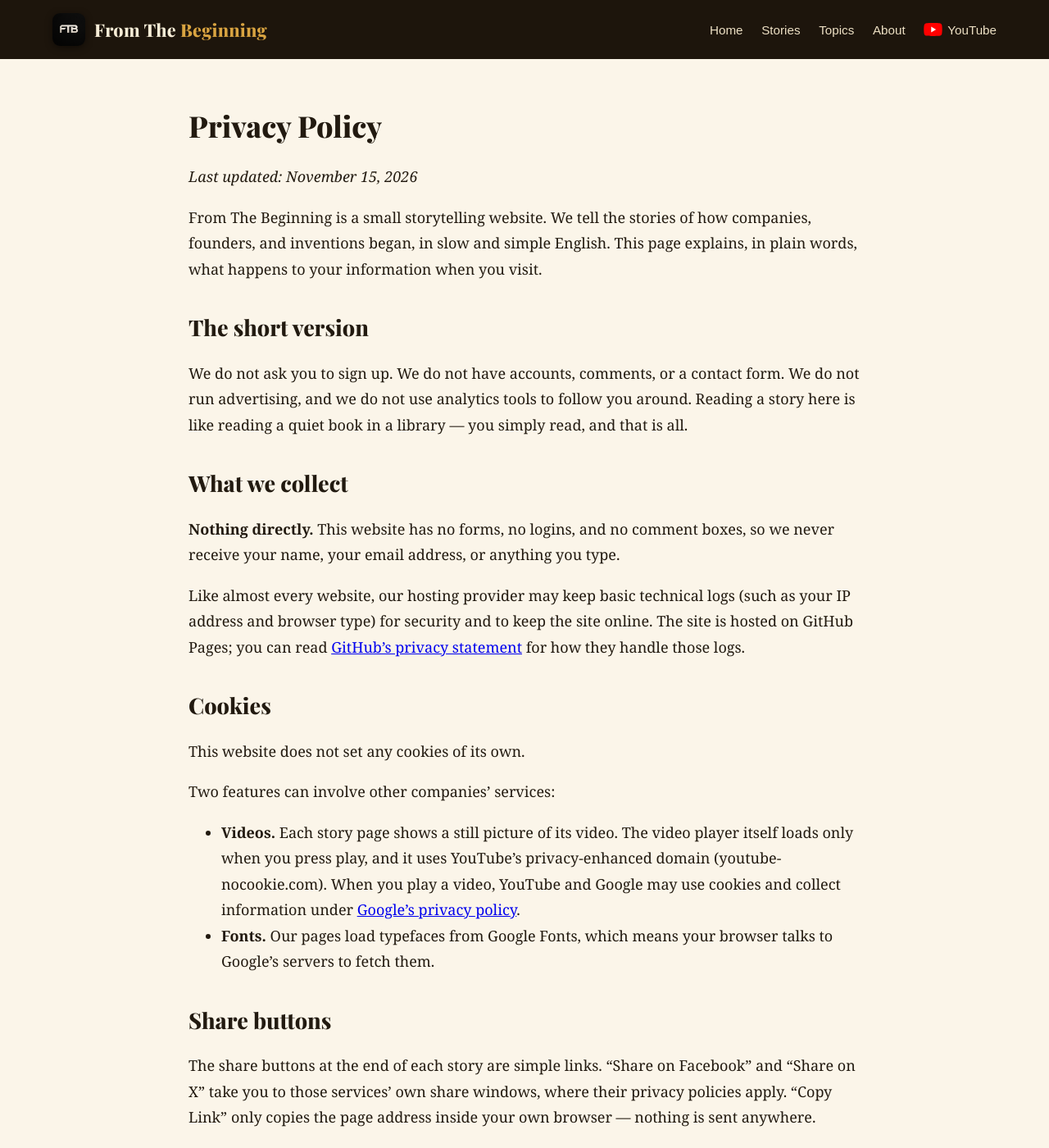
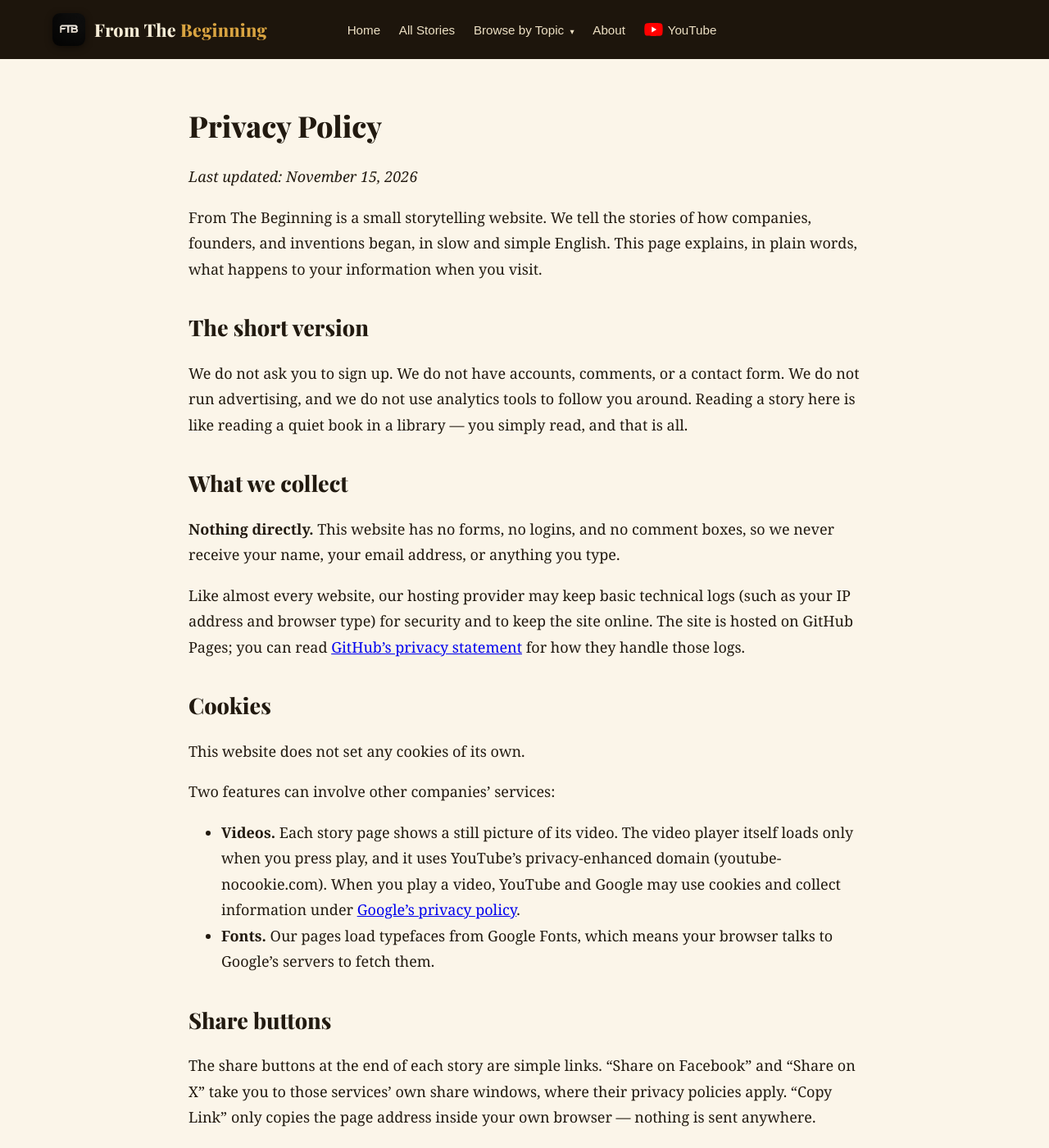
Before and after one commit to docsachmienphi/FTB, a Jekyll site: the page built from privacy.md, in a window 1280 px wide and 1400 px high. Shown: the whole window at 82% size. Built offline with Jekyll 4.4.1, drawn with Linux system fonts in a browser that asks for light colours.

Commit message:
Header nav: centred cluster, All Stories label, Browse by Topic dropdown (Company History / Founder Stories / Invention History)

```diff
--- a/_layouts/default.html
+++ b/_layouts/default.html
@@ -17,7 +17,7 @@
 <link rel="apple-touch-icon" href="/apple-touch-icon.png">
 <link rel="preconnect" href="https://fonts.googleapis.com">
 <link href="https://fonts.googleapis.com/css2?family=Playfair+Display:wght@600;800&family=Inter:wght@400;600;800&display=swap" rel="stylesheet">
-<link rel="stylesheet" href="/assets/css/style.css?v=15">
+<link rel="stylesheet" href="/assets/css/style.css?v=16">
 {% if page.youtube_id %}
 <script type="application/ld+json">
 {"@context":"https://schema.org","@type":"VideoObject","name":"{{ page.title }}","description":"{{ page.description }}","thumbnailUrl":"https://i.ytimg.com/vi/{{ page.youtube_id }}/maxresdefault.jpg","uploadDate":"{{ page.date | date_to_xmlschema }}","embedUrl":"https://www.youtube.com/embed/{{ page.youtube_id }}","url":"https://www.youtube.com/watch?v={{ page.youtube_id }}"}
@@ -27,7 +27,7 @@
 <body>
 <header class="site-header">
   <a class="logo" href="/"><img class="logo-mark" src="/assets/images/logo-header.png" alt="FTB logo">From The <span>Beginning</span></a>
-  <nav><a href="/">Home</a> <a href="/stories/">Stories</a> <a href="/topics/">Topics</a> <a href="/about/">About</a> <a href="{{ site.youtube_channel }}" target="_blank" rel="noopener"><svg width="23" height="16" viewBox="0 0 28 20" style="vertical-align:-2px;margin-right:6px" aria-hidden="true"><path fill="#FF0000" d="M27.4 3.1c-.3-1.3-1.3-2.3-2.6-2.6C22.6 0 14 0 14 0S5.4 0 3.2.5C1.9.8.9 1.8.6 3.1C0 5.3 0 10 0 10s0 4.7.6 6.9c.3 1.3 1.3 2.3 2.6 2.6C5.4 20 14 20 14 20s8.6 0 10.8-.5c1.3-.3 2.3-1.3 2.6-2.6.6-2.2.6-6.9.6-6.9s0-4.7-.6-6.9z"/><path fill="#FFFFFF" d="M11.2 14.3V5.7L18.5 10l-7.3 4.3z"/></svg>YouTube</a></nav>
+  <nav><a href="/">Home</a> <a href="/stories/">All Stories</a> <span class="has-drop"><a href="/topics/">Browse by Topic <span class="caret">&#9662;</span></a><span class="drop"><a href="/topics/company-history/">Company History</a><a href="/topics/founder-stories/">Founder Stories</a><a href="/topics/invention-history/">Invention History</a></span></span> <a href="/about/">About</a> <a href="{{ site.youtube_channel }}" target="_blank" rel="noopener"><svg width="23" height="16" viewBox="0 0 28 20" style="vertical-align:-2px;margin-right:6px" aria-hidden="true"><path fill="#FF0000" d="M27.4 3.1c-.3-1.3-1.3-2.3-2.6-2.6C22.6 0 14 0 14 0S5.4 0 3.2.5C1.9.8.9 1.8.6 3.1C0 5.3 0 10 0 10s0 4.7.6 6.9c.3 1.3 1.3 2.3 2.6 2.6C5.4 20 14 20 14 20s8.6 0 10.8-.5c1.3-.3 2.3-1.3 2.6-2.6.6-2.2.6-6.9.6-6.9s0-4.7-.6-6.9z"/><path fill="#FFFFFF" d="M11.2 14.3V5.7L18.5 10l-7.3 4.3z"/></svg>YouTube</a></nav>
 </header>
 <main>{{ content }}</main>
 <footer>
--- a/assets/css/style.css
+++ b/assets/css/style.css
@@ -177,3 +177,17 @@ h1{line-height:1.22;font-family:'Playfair Display',Georgia,serif}h2{margin-top:3
 .share-row{display:flex;gap:10px;flex-wrap:wrap;margin-top:12px}
 .share-btn{font-family:Arial,sans-serif;font-size:.9rem;line-height:1;padding:10px 20px;border:1px solid var(--line);border-radius:999px;background:var(--card);color:var(--ink);text-decoration:none;cursor:pointer;transition:transform .18s,box-shadow .18s,border-color .18s,color .18s}
 .share-btn:hover{transform:translateY(-2px);border-color:var(--gold);color:var(--gold);box-shadow:0 8px 18px rgba(60,42,10,.12)}
+
+/* Header: nav centred; Browse by Topic dropdown */
+.site-header{display:grid;grid-template-columns:1fr auto 1fr}
+.site-header .logo{justify-self:start}
+.site-header nav{justify-self:center}
+.site-header nav .has-drop{position:relative;display:inline-block}
+.site-header nav .caret{display:inline-block;font-size:.68em;margin-left:3px;transition:transform .25s ease}
+.site-header nav .has-drop:hover .caret,.site-header nav .has-drop:focus-within .caret{transform:rotate(180deg)}
+.site-header nav .drop{position:absolute;top:calc(100% + 10px);left:50%;transform:translate(-50%,8px);min-width:215px;background:#FFFDF7;border:1px solid #E2CD97;border-radius:14px;box-shadow:0 16px 34px rgba(20,12,4,.35);padding:8px;opacity:0;visibility:hidden;transition:opacity .22s ease,transform .22s ease,visibility .22s;z-index:30;text-align:left}
+.site-header nav .drop::before{content:"";position:absolute;top:-12px;left:0;right:0;height:12px}
+.site-header nav .has-drop:hover .drop,.site-header nav .has-drop:focus-within .drop{opacity:1;visibility:visible;transform:translate(-50%,0)}
+.site-header nav .drop a{display:block;margin:0;padding:9px 12px;border-radius:9px;color:#3A2A12;font-size:.92rem;white-space:nowrap}
+.site-header nav .drop a:hover{background:#F6E7C3;color:#1D150C}
+@media(max-width:760px){.site-header{display:flex;justify-content:center}.site-header nav{justify-self:auto}}
```
